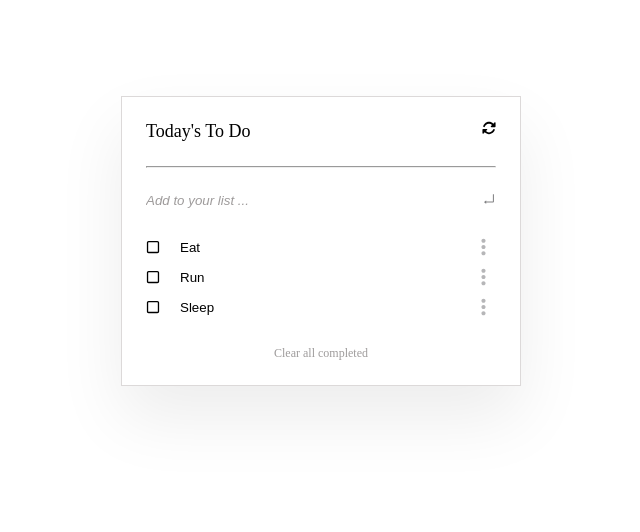
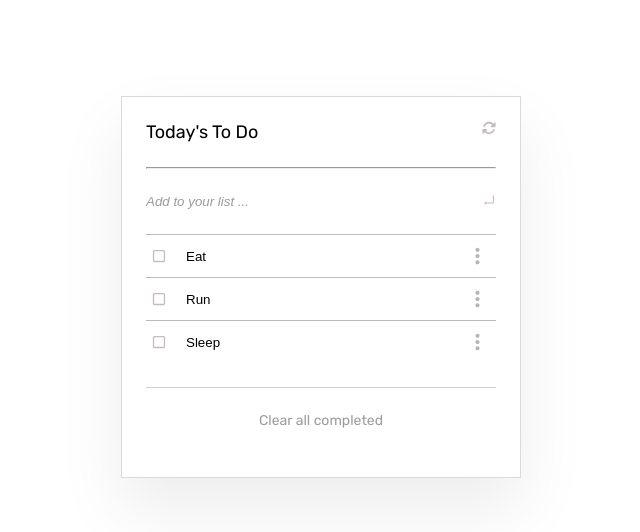
Before and after one commit to RoyJumah/To-Do-List, a website built with webpack: page src/index.html in a window 1280 px wide. Shown: the whole page, without its empty margins (319-959 px from the left). Built offline with nearby package versions, Linux system fonts and the light colour scheme.

Commit message:
Install linter files

```diff
--- a/src/index.html
+++ b/src/index.html
@@ -43,7 +43,6 @@
               class="icon-enter"
             >
               <path
-                fill="#818183"
                 d="M864 170h-60c-4.4 0-8 3.6-8 8v518H310v-73c0-6.7-7.8-10.5-13-6.3l-141.9 112a8 8 0 0 0 0 12.6l141.9 112c5.3 4.2 13 .4 13-6.3v-75h498c35.3 0 64-28.7 64-64V178c0-4.4-3.6-8-8-8z"
               />
             </svg>
--- a/src/style.css
+++ b/src/style.css
@@ -11,7 +11,7 @@ html {
 }
 
 body {
-  font-weight: "Rubik", sans-serif;
+  font-family: "Rubik", sans-serif;
 }
 
 .todo-container {
@@ -42,7 +42,9 @@ input::-webkit-input-placeholder {
 .clear p {
   text-align: center;
   color: rgb(158, 155, 155);
-  font-size: 1.2rem;
+  font-size: 1.4rem;
+  border-top: 0.5px solid rgb(214, 207, 207);
+  padding: 2.4rem;
 }
 
 hr {
@@ -57,6 +59,7 @@ hr {
 .icon {
   width: 1.4rem;
   height: 1.4rem;
+  fill: rgb(199, 188, 188);
 }
 
 .add-list {
@@ -72,6 +75,8 @@ hr {
 .list {
   display: flex;
   justify-content: space-between;
+  border-top: 0.6px solid rgb(190, 186, 186);
+  padding: 0.6rem;
 }
 
 .list-item {
```
Also changed, not shown: package.json (+11 -1 lines), src/index.js (+9 -9 lines), webpack.config.js (+9 -9 lines), .eslintrc.json (added), .github/workflows/linters.yml (added), .stylelintrc.json (added), 3 other files.
